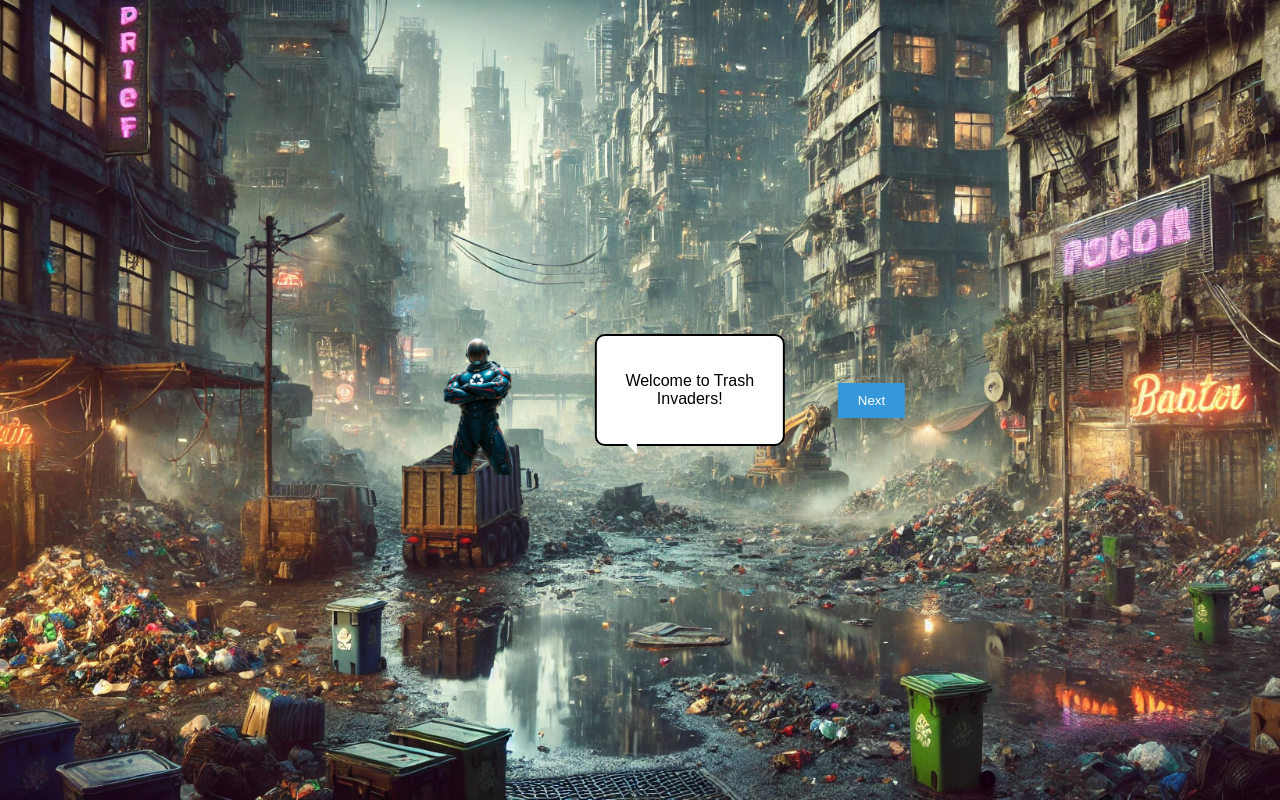
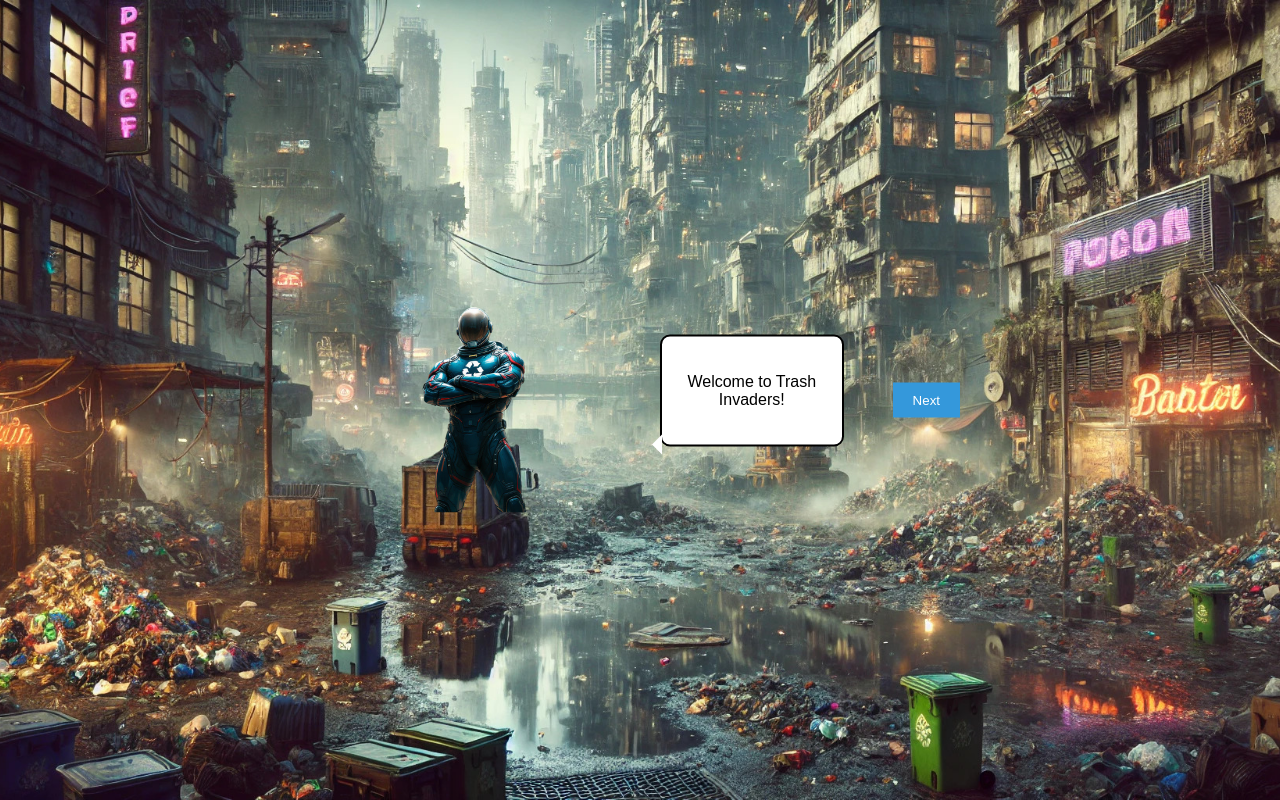
Before and after one commit to Atseiro/Trash_Invaders, a plain HTML site: page index.html in a window 1280 px wide. Both pictures are taken after a click on the button "Start Game". Drawn offline with Linux system fonts and the light colour scheme.

Commit message:
Ajoit couleur

```diff
--- a/styles.css
+++ b/styles.css
@@ -49,10 +49,11 @@ body {
     display: flex;
     justify-content: center;
     align-items: center;
+    margin-right: 20px;
 }
 
 #characterImage {
-    width: 200px;
+    width: 300px; /* Agrandir le personnage */
     height: auto;
 }
 
@@ -72,7 +73,7 @@ body {
     content: '';
     position: absolute;
     bottom: -10px;
-    left: 20px;
+    left: -20px; /* Ajustez pour pointer vers le personnage */
     border-width: 10px;
     border-style: solid;
     border-color: transparent white transparent transparent;
```
